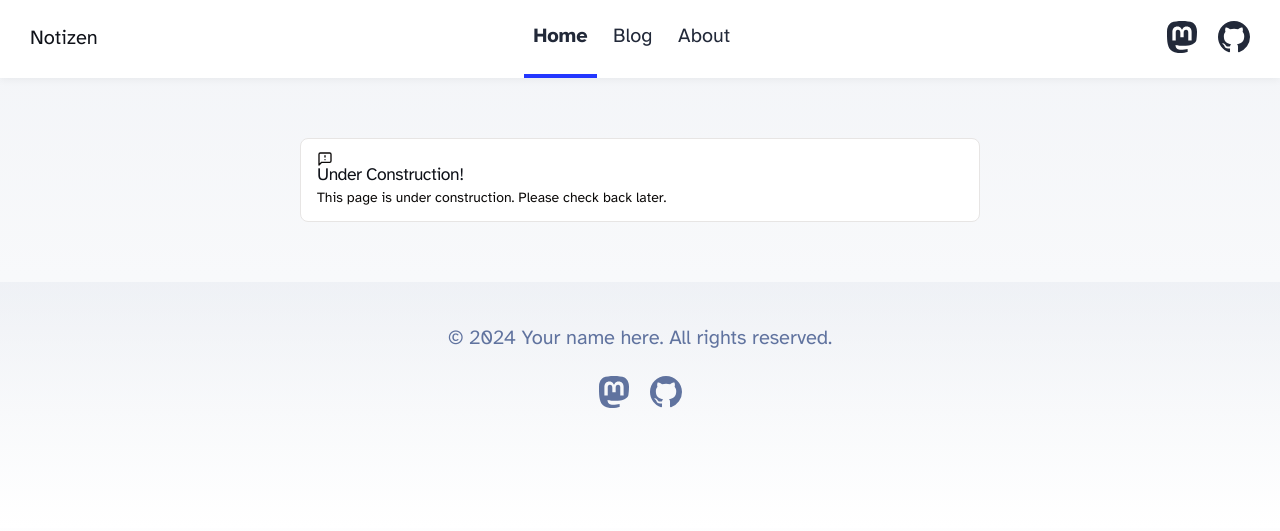
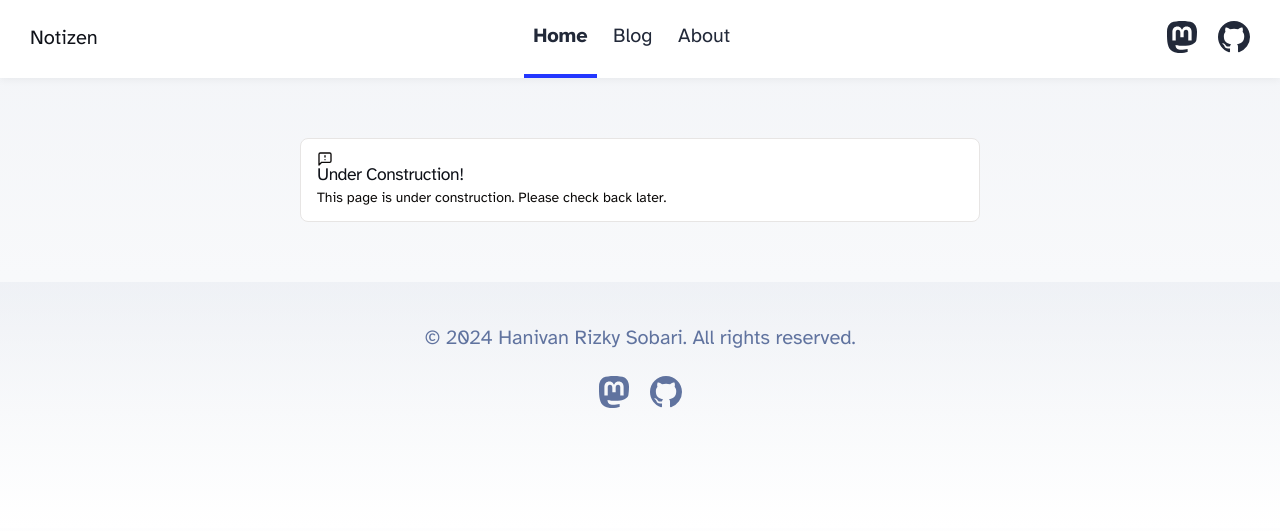
Before and after one commit to Hanivan/notizen, an Astro site: page / in a window 1280 px wide. Built offline with nearby package versions, Linux system fonts and the light colour scheme; Astro itself is replaced by a stand-in of ours.

Commit message:
update: footer copytext

```diff
--- a/src/components/Footer.astro
+++ b/src/components/Footer.astro
@@ -3,7 +3,7 @@ const today = new Date();
 ---
 
 <footer>
-  &copy; {today.getFullYear()} Your name here. All rights reserved.
+  &copy; {today.getFullYear()} Hanivan Rizky Sobari. All rights reserved.
   <div class="social-links">
     <a href="https://social.gnuweeb.org/@hanivanrizky" target="_blank">
       <span class="sr-only">Follow Me on Mastodon</span>
```
